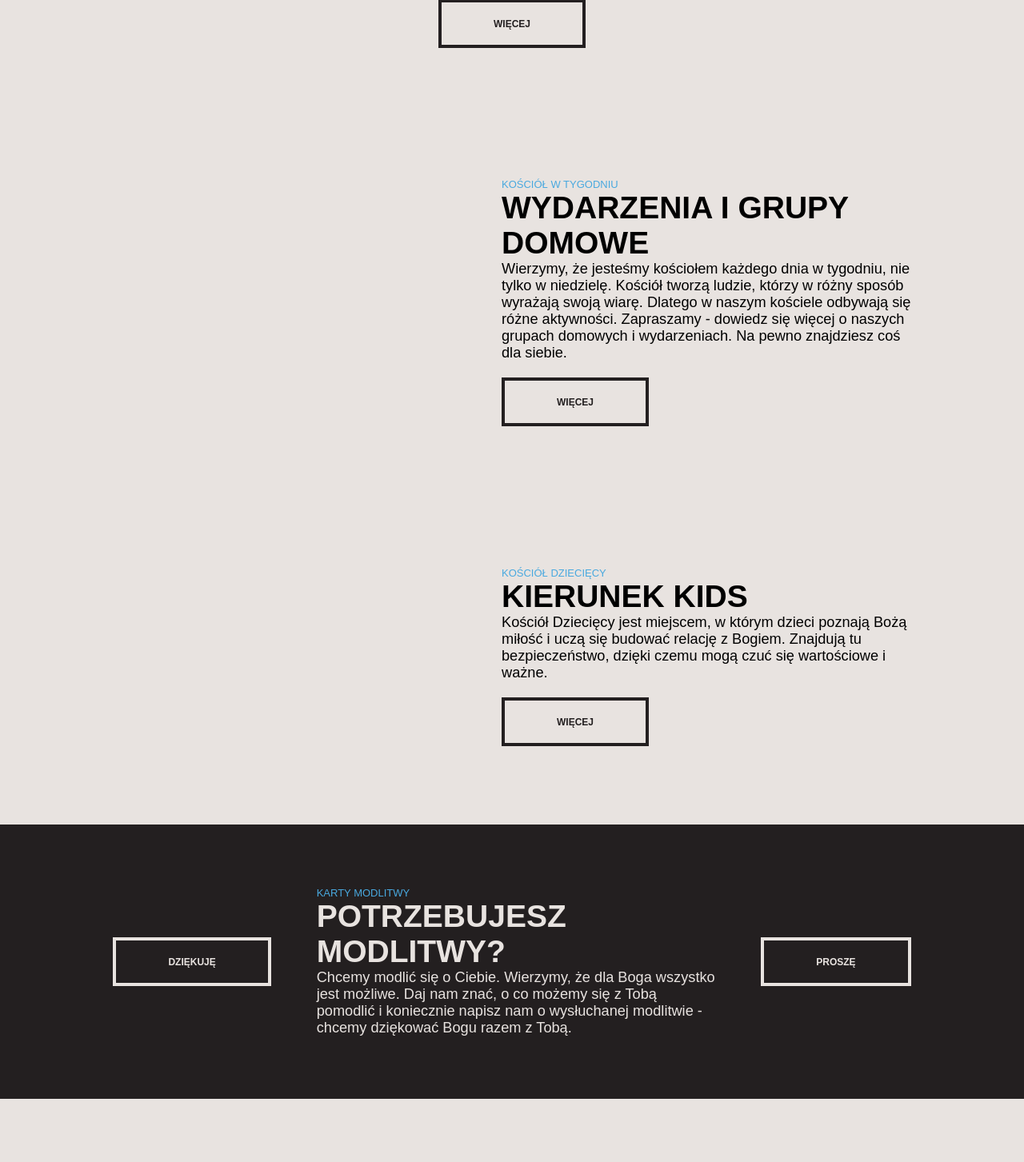
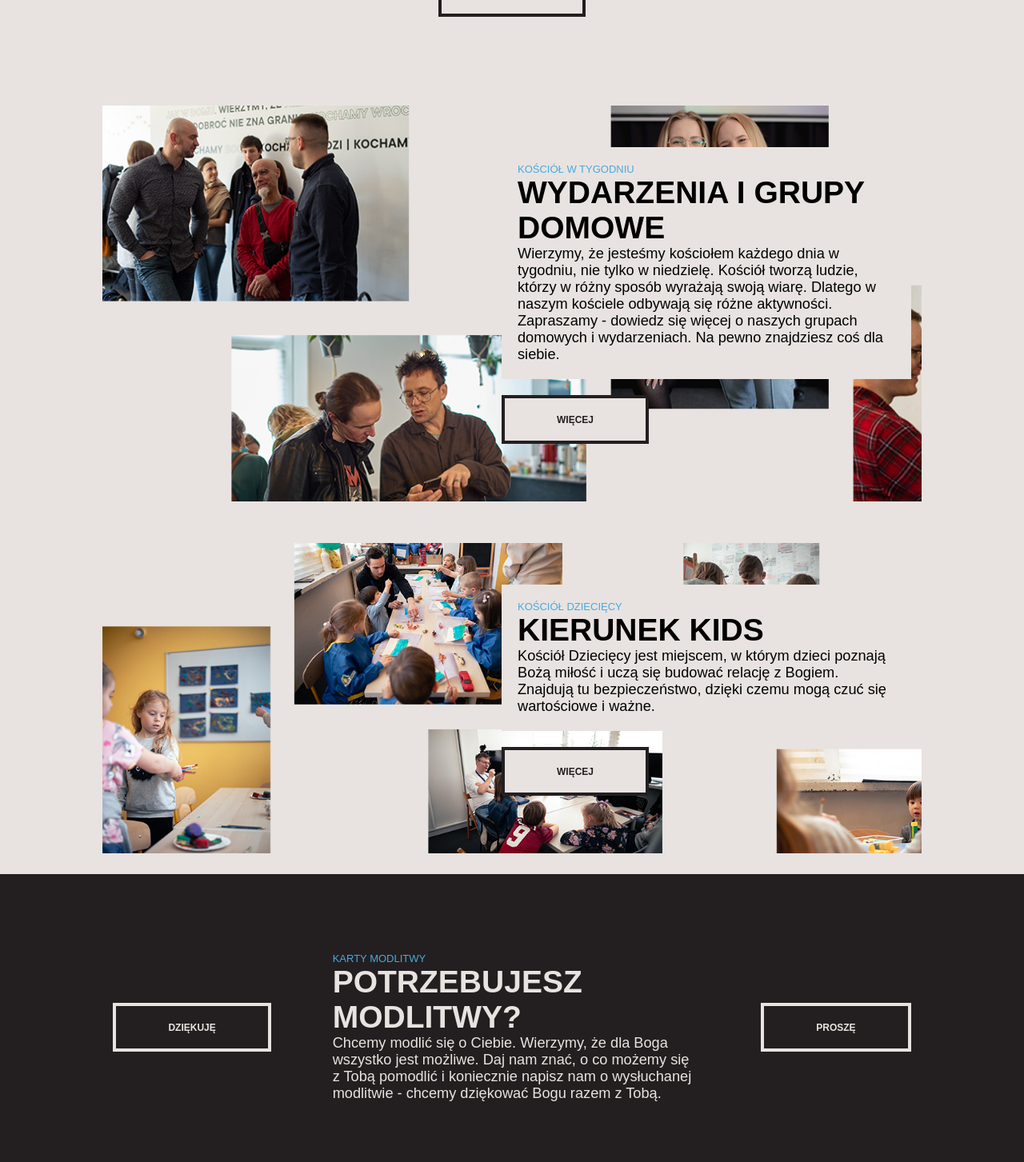
Before and after one commit to kdraganik/kierunek-website, a Next.js app: page / in a window 1280 px wide. Shown: the part 1337-2790 px from the top of the page at 80% size. Built offline with nearby package versions, Linux system fonts and the light colour scheme; a web font is replaced by a local one.

Commit message:
Add BG photos

```diff
--- a/components/index/SectionDescription.jsx
+++ b/components/index/SectionDescription.jsx
@@ -1,8 +1,8 @@
 import styles from '../../styles/SectionDescription.module.scss'
 
-export default function SectionDescription({name, header, content}) {
+export default function SectionDescription({name, header, content, dark}) {
   return (
-    <div className={styles.wrapper}>
+    <div className={` ${styles.wrapper} ${dark ? styles.dark : styles.light}`}>
       <div className={styles.name}>{name}</div>
       <h2 className={styles.header}>{header}</h2>
       <p className={styles.content}>{content}</p>
--- a/pages/index.js
+++ b/pages/index.js
@@ -59,6 +59,7 @@ export default function Home() {
           <Button text="dziękuję" link="https://karty-modlitwy.kosciolkierunek.pl/" light={true}/>
           <div className={styles.contentBox}>
             <SectionDescription
+              dark={true}
               name="karty modlitwy"
               header="Potrzebujesz modlitwy?"
               content="Chcemy modlić się o Ciebie. Wierzymy, że dla Boga wszystko jest możliwe. Daj nam znać, o co możemy się z Tobą pomodlić i koniecznie napisz nam o wysłuchanej modlitwie - chcemy dziękować Bogu razem z Tobą."
@@ -80,6 +81,7 @@ export default function Home() {
           <div className={styles.top}>
             <div className={styles.contentBox}>
               <SectionDescription
+                dark={true}
                 name="social media"
                 header="Zobacz jak działamy"
                 content="Chcemy być blisko Ciebie, dlatego zapraszamy do śledzenia nas w social mediach. Zainspiruj się i bądź na bieżąco z tym, co się u nas dzieje."
--- a/pages/kosciol-dzieciecy.js
+++ b/pages/kosciol-dzieciecy.js
@@ -17,6 +17,7 @@ export default function Kids() {
             </div>
           </div>
         </div>
+        <div className={styles.infoBox}>
           <div className={styles.info}>
             <h2 className={styles.header}>Wizja i cel kościoła dziecięcego</h2>
             <p className={styles.description}>
@@ -34,6 +35,7 @@ export default function Kids() {
             </p>
           </div>
         </div>
+      </div>
     </Layout>
   )
 }
--- a/styles/Button.module.scss
+++ b/styles/Button.module.scss
@@ -9,10 +9,12 @@
   text-transform: uppercase;
   display: inline-block;
   border: 4px solid $dark-color;
+  background-color: $light-color;
 
   &.light{
     color: $light-color;
     border: 4px solid $light-color;
+    background-color: $dark-color;
   }
 
   a &{
--- a/styles/Home.module.scss
+++ b/styles/Home.module.scss
@@ -22,7 +22,8 @@
   position: relative;
   display: flex;
   width: 100%;
-  margin: 5rem 0;
+  margin: 2rem 0;
+  padding: 3rem 0;
 }
 .contentBox{
   margin: 1rem;
@@ -116,6 +117,9 @@
 
 /* 2.3 Week */
 .week{
+  background-image: url('../public/relations_collage.png');
+  background-position: 0 0;
+  background-size: cover;
   justify-content: flex-end;
   align-items: center;
 }
@@ -124,6 +128,9 @@
 .kids{
   justify-content: flex-end;
   align-items: center;
+  background-image: url('../public/kids_collage.png');
+  background-position: 0 0;
+  background-size: cover;
 }
 
 /* 2.5 Prayer */
--- a/styles/SectionDescription.module.scss
+++ b/styles/SectionDescription.module.scss
@@ -1,7 +1,15 @@
 @import './variables.scss';
 
 .wrapper{
-  padding: 0;
+  padding: 20px;
+}
+
+.light{
+  background-color: $light_color;
+}
+
+.dark{
+  background-color: $dark_color;
 }
 
 .name{
```
Also changed, not shown: styles/Kids.module.scss (+14 -0 lines), public/kids_collage.png (added), public/relations_collage.png (added). Lines whose indentation alone changed are shown as unchanged.
